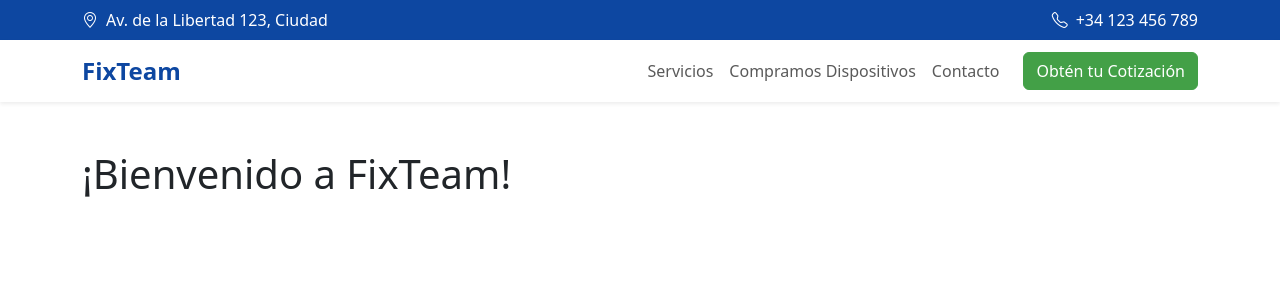
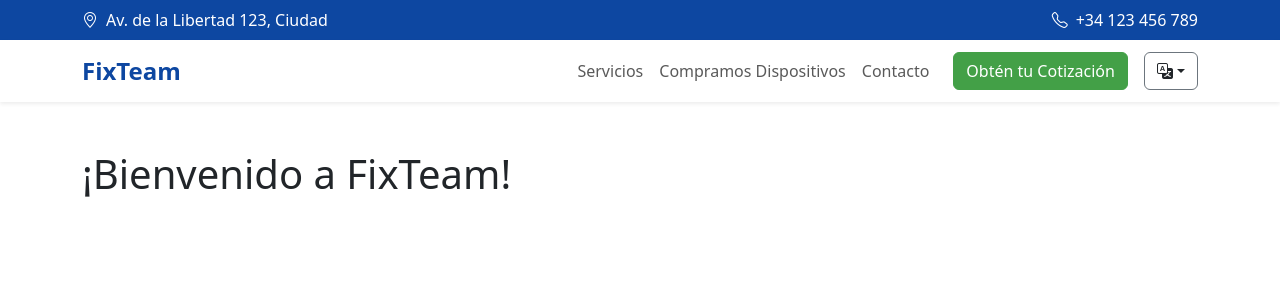
Before and after one commit to gagandsk/reparaciones-moviles, a React (Vite) app: page / in a window 1280 px wide. Shown: the top 300 px of the page. Built offline with nearby package versions, Linux system fonts and the light colour scheme.

Commit message:
Implemented Language Select

```diff
--- a/src/components/Header.tsx
+++ b/src/components/Header.tsx
@@ -1,6 +1,7 @@
 // src/components/Header.tsx
 import React from 'react';
 import { Navbar, Nav, Container, Button } from 'react-bootstrap';
+import LanguageSwitcher from './LanguageSwitcher';
 
 const Header: React.FC = () => {
   return (
@@ -34,6 +35,9 @@ const Header: React.FC = () => {
               <Button variant="outline-success" className="btn-secondary-custom ms-lg-3">
                 Obtén tu Cotización
               </Button>
+              <Nav.Item className="ms-lg-3">
+                <LanguageSwitcher /> {/* Aquí se integra el componente */}
+              </Nav.Item>
             </Nav>
           </Navbar.Collapse>
         </Container>
--- /dev/null
+++ b/src/components/LanguageSwitcher.tsx
@@ -0,0 +1,26 @@
+// src/components/LanguageSwitcher.tsx
+import React from 'react';
+import { Dropdown } from 'react-bootstrap';
+
+const LanguageSwitcher: React.FC = () => {
+  // Aquí irá la lógica para cambiar el idioma
+  const handleLanguageChange = (lang: string) => {
+    console.log(`Cambiando a idioma: ${lang}`);
+    // En un proyecto real, aquí guardaríamos la preferencia de idioma en un estado o contexto
+  };
+
+  return (
+    <Dropdown>
+      <Dropdown.Toggle variant="secondary" id="dropdown-basic" className="bg-white text-dark border-secondary">
+        <i className="bi bi-translate"></i>
+      </Dropdown.Toggle>
+
+      <Dropdown.Menu>
+        <Dropdown.Item onClick={() => handleLanguageChange('es')}>Español (ES)</Dropdown.Item>
+        <Dropdown.Item onClick={() => handleLanguageChange('en')}>English (EN)</Dropdown.Item>
+      </Dropdown.Menu>
+    </Dropdown>
+  );
+};
+
+export default LanguageSwitcher;
```
